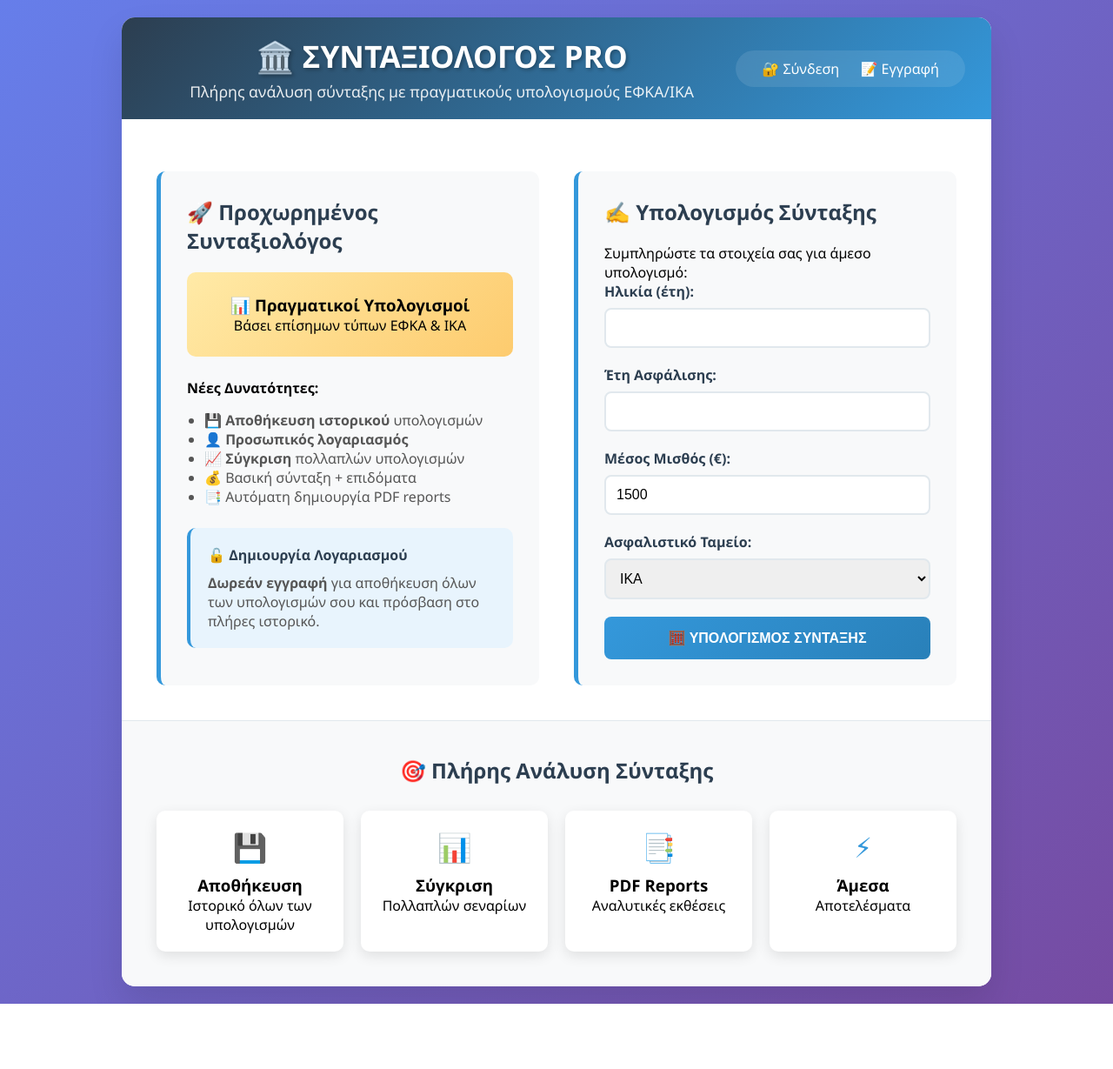
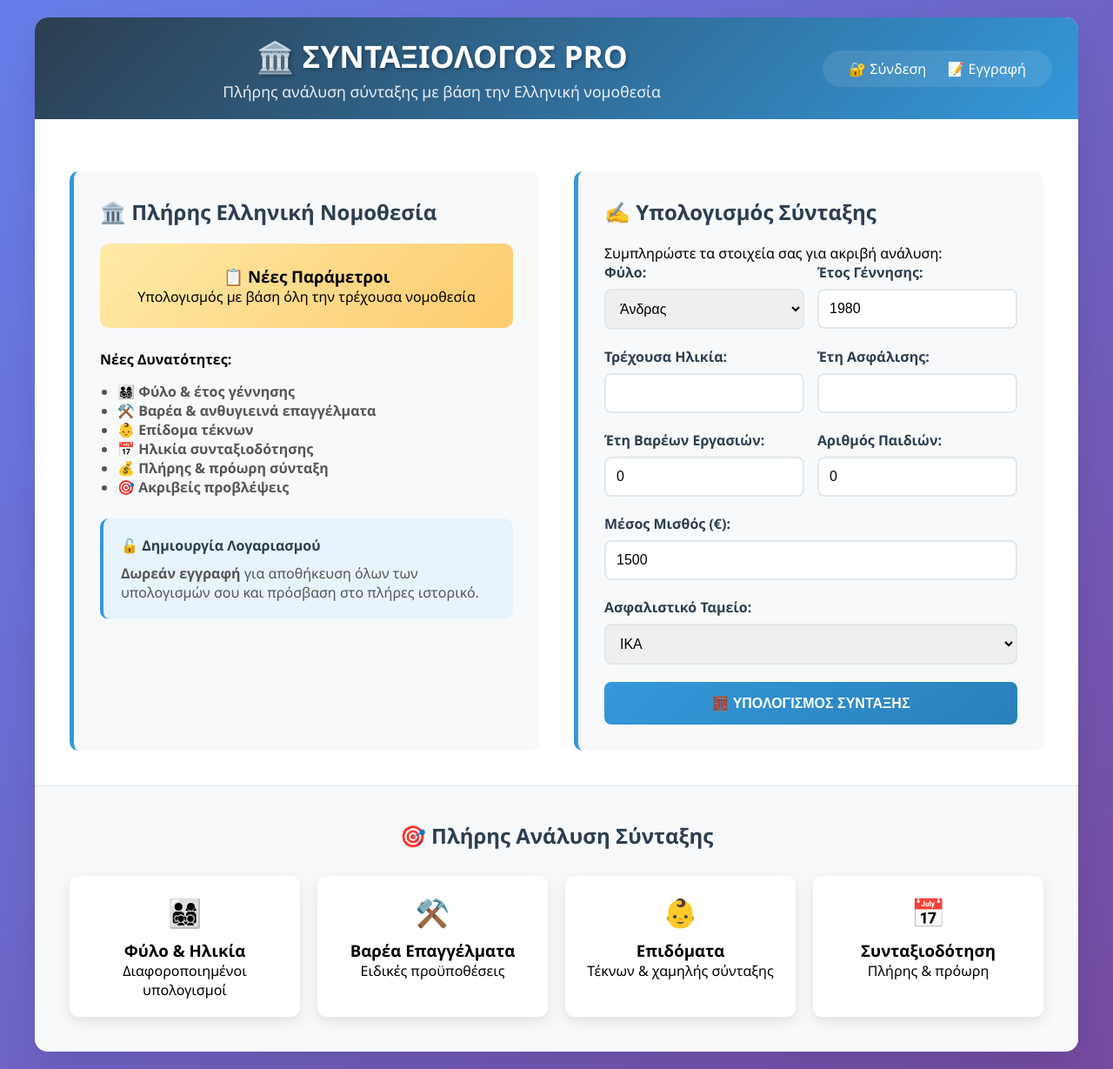
Before and after one commit to Alexpension/syntaxiologos, a Flask app: page / in a window 1280 px wide. Shown: the whole page at 87% size. Before the commit the page ends 1154 px from the top, so only its background shows below. Run offline with Flask 3, Linux system fonts and the light colour scheme.

Commit message:
Update form with complete Greek legislation parameters

```diff
--- a/templates/index.html
+++ b/templates/index.html
@@ -13,7 +13,7 @@
             padding: 20px;
         }
         .container {
-            max-width: 1000px;
+            max-width: 1200px;
             margin: 0 auto;
             background: white;
             border-radius: 15px;
@@ -163,6 +163,11 @@
             margin-bottom: 20px;
             color: white;
         }
+        .form-row {
+            display: grid;
+            grid-template-columns: 1fr 1fr;
+            gap: 15px;
+        }
     </style>
 </head>
 <body>
@@ -170,7 +175,7 @@
         <div class="header">
             <div class="header-content">
                 <h1>🏛️ ΣΥΝΤΑΞΙΟΛΟΓΟΣ PRO</h1>
-                <p>Πλήρης ανάλυση σύνταξης με πραγματικούς υπολογισμούς ΕΦΚΑ/ΙΚΑ</p>
+                <p>Πλήρης ανάλυση σύνταξης με βάση την Ελληνική νομοθεσία</p>
             </div>
             <div class="user-menu">
                 {% if session.user_id %}
@@ -204,20 +209,21 @@
                 </div>
                 {% endif %}
 
-                <h2>🚀 Προχωρημένος Συνταξιολόγος</h2>
+                <h2>🏛️ Πλήρης Ελληνική Νομοθεσία</h2>
 
                 <div class="info-box">
-                    <h3>📊 Πραγματικοί Υπολογισμοί</h3>
-                    <p>Βάσει επίσημων τύπων ΕΦΚΑ & ΙΚΑ</p>
+                    <h3>📋 Νέες Παράμετροι</h3>
+                    <p>Υπολογισμός με βάση όλη την τρέχουσα νομοθεσία</p>
                 </div>
 
                 <p><strong>Νέες Δυνατότητες:</strong></p>
                 <ul style="margin: 15px 0 25px 20px; color: #555;">
-                    <li>💾 <strong>Αποθήκευση ιστορικού</strong> υπολογισμών</li>
-                    <li>👤 <strong>Προσωπικός λογαριασμός</strong></li>
-                    <li>📈 <strong>Σύγκριση</strong> πολλαπλών υπολογισμών</li>
-                    <li>💰 Βασική σύνταξη + επιδόματα</li>
-                    <li>📑 Αυτόματη δημιουργία PDF reports</li>
+                    <li>👨‍👩‍👧‍👦 <strong>Φύλο & έτος γέννησης</strong></li>
+                    <li>⚒️ <strong>Βαρέα & ανθυγιεινά επαγγέλματα</strong></li>
+                    <li>👶 <strong>Επίδομα τέκνων</strong></li>
+                    <li>📅 <strong>Ηλικία συνταξιοδότησης</strong></li>
+                    <li>💰 <strong>Πλήρης & πρόωρη σύνταξη</strong></li>
+                    <li>🎯 <strong>Ακριβείς προβλέψεις</strong></li>
                 </ul>
 
                 {% if not session.user_id %}
@@ -234,17 +240,46 @@
             <!-- Δεξιά: Χειροκίνητη Εισαγωγή -->
             <div class="section">
                 <h2>✍️ Υπολογισμός Σύνταξης</h2>
-                <p>Συμπληρώστε τα στοιχεία σας για άμεσο υπολογισμό:</p>
+                <p>Συμπληρώστε τα στοιχεία σας για ακριβή ανάλυση:</p>
 
                 <form action="/manual" method="post">
-                    <div class="form-group">
-                        <label for="age">Ηλικία (έτη):</label>
-                        <input type="number" id="age" name="age" min="18" max="75" required>
+                    <div class="form-row">
+                        <div class="form-group">
+                            <label for="gender">Φύλο:</label>
+                            <select id="gender" name="gender" required>
+                                <option value="male">Άνδρας</option>
+                                <option value="female">Γυναίκα</option>
+                            </select>
+                        </div>
+
+                        <div class="form-group">
+                            <label for="birth_year">Έτος Γέννησης:</label>
+                            <input type="number" id="birth_year" name="birth_year" min="1940" max="2005" value="1980" required>
+                        </div>
                     </div>
 
-                    <div class="form-group">
-                        <label for="years">Έτη Ασφάλισης:</label>
-                        <input type="number" id="years" name="years" min="1" max="50" required>
+                    <div class="form-row">
+                        <div class="form-group">
+                            <label for="current_age">Τρέχουσα Ηλικία:</label>
+                            <input type="number" id="current_age" name="current_age" min="18" max="75" required>
+                        </div>
+
+                        <div class="form-group">
+                            <label for="insurance_years">Έτη Ασφάλισης:</label>
+                            <input type="number" id="insurance_years" name="insurance_years" min="0" max="50" required>
+                        </div>
+                    </div>
+
+                    <div class="form-row">
+                        <div class="form-group">
+                            <label for="heavy_work_years">Έτη Βαρέων Εργασιών:</label>
+                            <input type="number" id="heavy_work_years" name="heavy_work_years" min="0" max="50" value="0">
+                        </div>
+
+                        <div class="form-group">
+                            <label for="children">Αριθμός Παιδιών:</label>
+                            <input type="number" id="children" name="children" min="0" max="10" value="0">
+                        </div>
                     </div>
 
                     <div class="form-group">
@@ -274,24 +310,24 @@
             <h2 style="text-align: center; margin-bottom: 30px; color: #2c3e50;">🎯 Πλήρης Ανάλυση Σύνταξης</h2>
             <div class="features">
                 <div class="feature">
-                    <div class="feature-icon">💾</div>
-                    <h3>Αποθήκευση</h3>
-                    <p>Ιστορικό όλων των υπολογισμών</p>
+                    <div class="feature-icon">👨‍👩‍👧‍👦</div>
+                    <h3>Φύλο & Ηλικία</h3>
+                    <p>Διαφοροποιημένοι υπολογισμοί</p>
                 </div>
                 <div class="feature">
-                    <div class="feature-icon">📊</div>
-                    <h3>Σύγκριση</h3>
-                    <p>Πολλαπλών σεναρίων</p>
+                    <div class="feature-icon">⚒️</div>
+                    <h3>Βαρέα Επαγγέλματα</h3>
+                    <p>Ειδικές προϋποθέσεις</p>
                 </div>
                 <div class="feature">
-                    <div class="feature-icon">📑</div>
-                    <h3>PDF Reports</h3>
-                    <p>Αναλυτικές εκθέσεις</p>
+                    <div class="feature-icon">👶</div>
+                    <h3>Επιδόματα</h3>
+                    <p>Τέκνων & χαμηλής σύνταξης</p>
                 </div>
                 <div class="feature">
-                    <div class="feature-icon">⚡</div>
-                    <h3>Άμεσα</h3>
-                    <p>Αποτελέσματα</p>
+                    <div class="feature-icon">📅</div>
+                    <h3>Συνταξιοδότηση</h3>
+                    <p>Πλήρης & πρόωρη</p>
                 </div>
             </div>
         </div>
```
Also changed, not shown: other parts of templates/index.html (+1 -0 lines).
